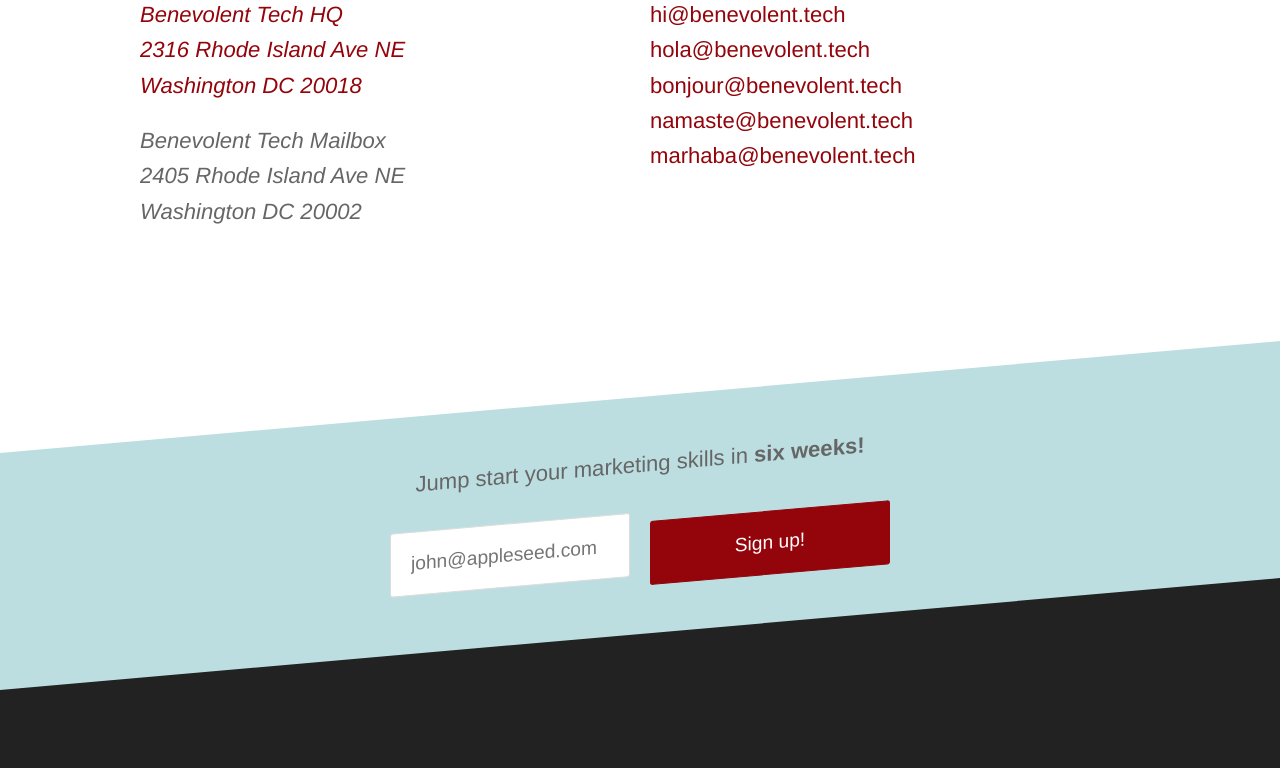
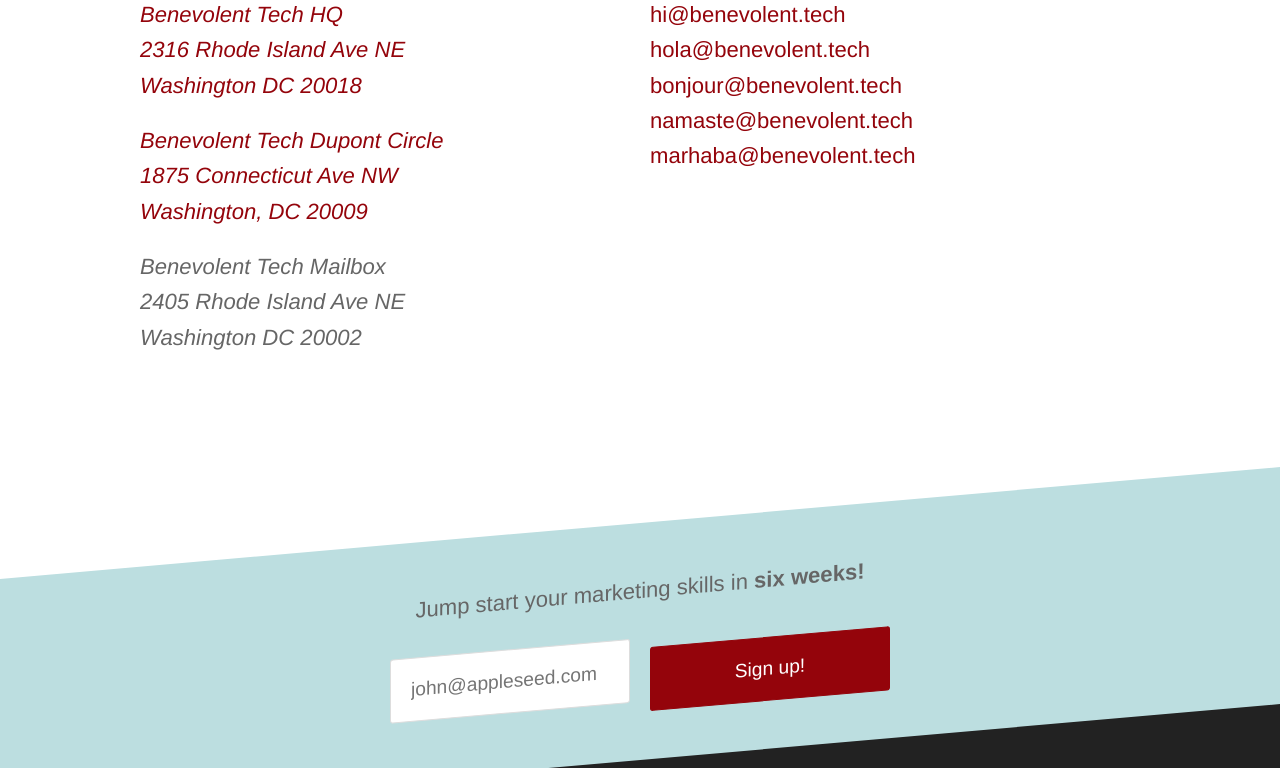
Before and after one commit to benevolenttech/btek.cc, a Jekyll site: the page built from contact.html, in a window 1280 px wide and 900 px high, scrolled down 1877 px, cut to the strip 132-900 px from the top of the window. Built offline with Jekyll 4.4.1, drawn with Linux system fonts in a browser that asks for light colours.

Commit message:
Added Dupont address

```diff
--- a/contact.html
+++ b/contact.html
@@ -52,6 +52,10 @@
 					Benevolent Tech HQ<br>2316 Rhode Island Ave NE<br>Washington DC 20018
 				</a></address>
 
+				<address><a target="_blank" href="https://www.google.com/maps/place/1875+Connecticut+Ave+NW,+Washington,+DC+20009/@38.9157725,-77.048244,17z/data=!3m1!4b1!4m5!3m4!1s0x89b7b7cf85e25661:0x932fc62149d9247f!8m2!3d38.9157683!4d-77.0460553">	<!--{{ page.map.address | replace: ", ", ", <br>" }}-->
+					Benevolent Tech Dupont Circle<br>1875 Connecticut Ave NW<br>Washington, DC 20009
+				</a></address>
+
 				<address>	<!--{{ page.map.address | replace: ", ", ", <br>" }}-->
 					Benevolent Tech Mailbox<br>2405 Rhode Island Ave NE<br>Washington DC 20002
 				</address>
```
Also changed, not shown: 2 other files.
